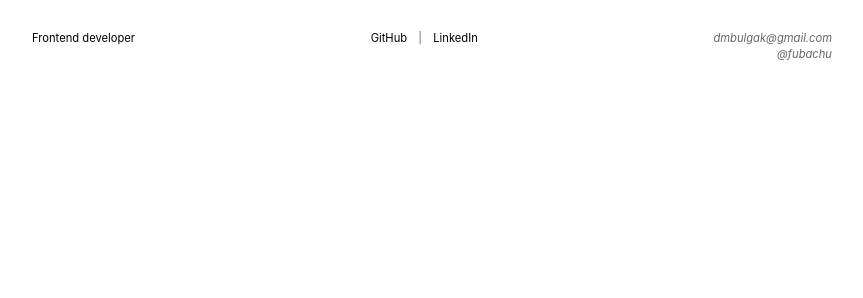
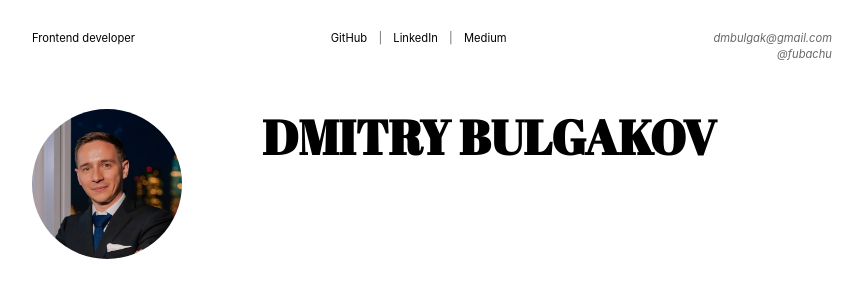
Before and after one commit to ffriday/cv, a plain HTML site: page index.html in a window 1280 px wide. Shown: the whole page, without its empty margins (208-1071 px from the left). Drawn offline with Linux system fonts and the light colour scheme.

Commit message:
feat: add photo and name section

```diff
--- a/index.html
+++ b/index.html
@@ -5,7 +5,7 @@
   <meta charset="UTF-8">
   <meta name="viewport" content="width=device-width, initial-scale=1.0">
   <link rel="stylesheet" type="text/css" href="styles.css">
-  <title>Bulgakov Dmitry</title>
+  <title>Dmitry Bulgakov</title>
 </head>
 
 <body>
@@ -14,23 +14,20 @@
     <nav class="header__social">
       <a href="https://github.com/ffriday">GitHub</a>
       <a href="https://www.linkedin.com/in/mitrich/">LinkedIn</a>
+      <a href="https://medium.com/@mitrich">Medium</a>
     </nav>
     <address class="header__contacts">
       <a href="mailto:dmbulgak@gmail.com">dmbulgak@gmail.com</a>
       <a href="https://t.me/fubachu">@fubachu</a>
     </address>
   </header>
-  <div>
-    <aside>
-
-    </aside>
-    <main>
-      <section>
-
-      </section>
-    </main>
-  </div>
-  <footer>
+  <main class="main">
+    <section class="main__section cv__caption">
+      <img src="./images/photo.jpg" alt="Photo"/>
+      <h1>Dmitry Bulgakov</h1>
+    </section>
+  </main>
+  <footer class="footer">
 
   </footer>
 </body>
--- a/styles.css
+++ b/styles.css
@@ -1,6 +1,8 @@
 @import url('./styles/normalize.css');
 @import url('./styles/constants.css');
 @import url('./styles/header.css');
+@import url('./styles/aside.css');
+@import url('./styles/main.css');
 
 html {
   width: 100%;
@@ -24,3 +26,13 @@ a {
   text-decoration: none;
   color: var(--main-font-color);
 }
+
+h1, h2, h3 {
+  margin: 0;
+}
+
+.cv {
+  width: 100%;
+  display: flex;
+  flex-direction: row;
+}
--- a/styles/constants.css
+++ b/styles/constants.css
@@ -1,13 +1,19 @@
+@import url('https://fonts.googleapis.com/css2?family=Abril+Fatface&display=swap');
+
 :root {
   /* fonts */
   --font-header: 0.7rem;
   --font-weight-header: 400;
+  --font-name: 2rem;
   /* dimansions */
   --main-width: 95%;
   --main-max-width: 800px;
   --social-margin: 0.7rem;
-  --padding-top: 1rem;
+  --padding-header-top: 1rem;
+  --padding-header-bottom: 1rem;
   --contacts-gap: 3px;
+  --photo-max-size: 150px;
+  --section-padding-left: 5rem;
   /* colors */
   --main-font-color: black;
   --contacts-font-color: rgba(0, 0, 0, 0.6);
@@ -16,6 +22,18 @@
 @media screen and (min-width: 768px){
   :root {
     --main-width: 80%;
-    --padding-top: 2rem;
+    --padding-header-top: 2rem;
+    --padding-header-bottom: 3rem;
+    --font-name: 3rem;
   }
 }
+
+@media screen and (max-width: 400px){
+  :root {
+    --main-width: 97%;
+    --social-margin: 0.3rem;
+    --photo-max-size: 75px;
+    --section-padding-left: 1rem;
+    --font-name: 1.5rem;
+  }
+}
--- a/styles/header.css
+++ b/styles/header.css
@@ -7,13 +7,13 @@
   font-family: 'Inter', sans-serif;
   font-size: var(--font-header);
   font-weight: var(--font-weight-header);
-  padding-top: var(--padding-top);
+  padding-top: var(--padding-header-top);
+  padding-bottom: var(--padding-header-bottom);
 }
 
 .header__caption {
   font-size: var(--font-header);
   font-weight: var(--font-weight-header);
-  margin: 0;
 }
 
 .header__social {
@@ -35,6 +35,7 @@
   flex-direction: column;
   align-items: flex-end;
   gap: var(--contacts-gap);
+  padding-left: var(--social-margin);
 }
 
 .header__contacts > a {
--- /dev/null
+++ b/styles/main.css
@@ -0,0 +1,32 @@
+.main {
+  display: flex;
+  flex-direction: column;
+  width: 100%;
+}
+
+.main__section {
+  display: flex;
+  flex-direction: row;
+  flex-wrap: nowrap;
+}
+
+.main__section > *:first-child {
+  flex-grow: 0.2;
+}
+
+.main__section > *:last-child {
+  flex-grow: 0.8;
+  padding-left: var(--section-padding-left);
+}
+
+.main__section > img {
+  max-width: var(--photo-max-size);
+  max-height: var(--photo-max-size);
+  border-radius: calc(var(--photo-max-size) / 2);
+}
+
+.main__section > h1 {
+  font-family: 'Abril Fatface', serif;
+  text-transform: uppercase;
+  font-size: var(--font-name);
+}
```
Also changed, not shown: images/photo.jpg (added).
